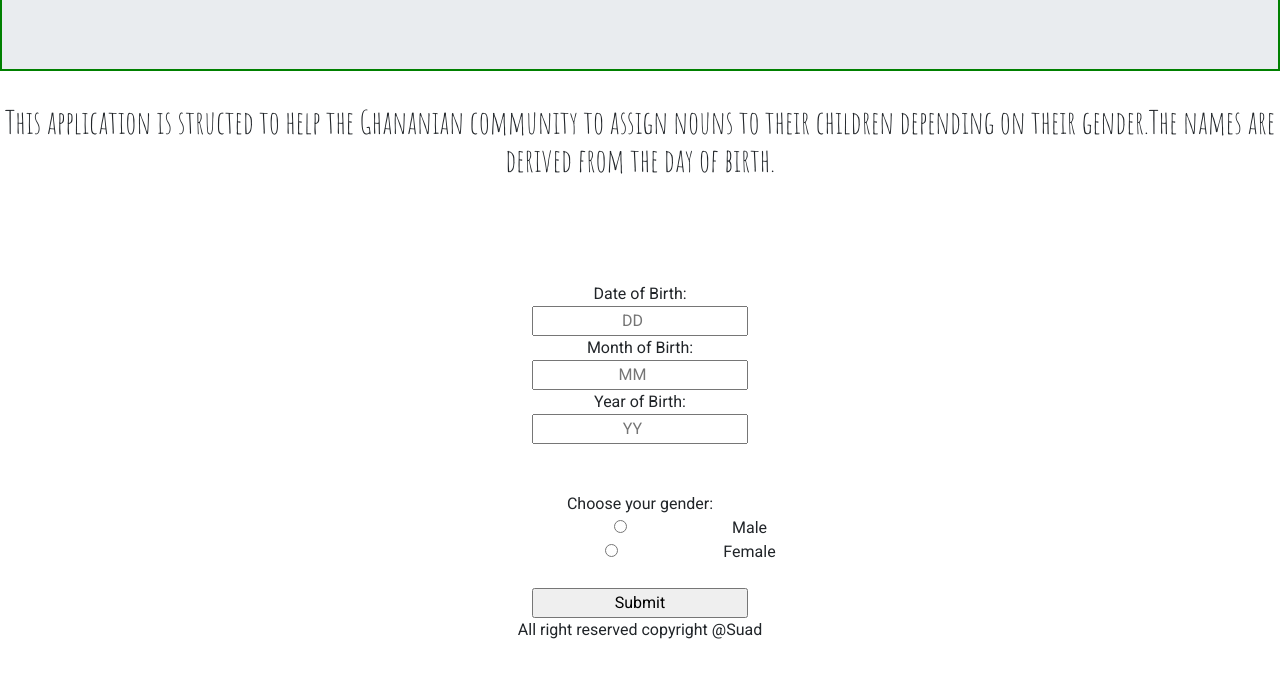
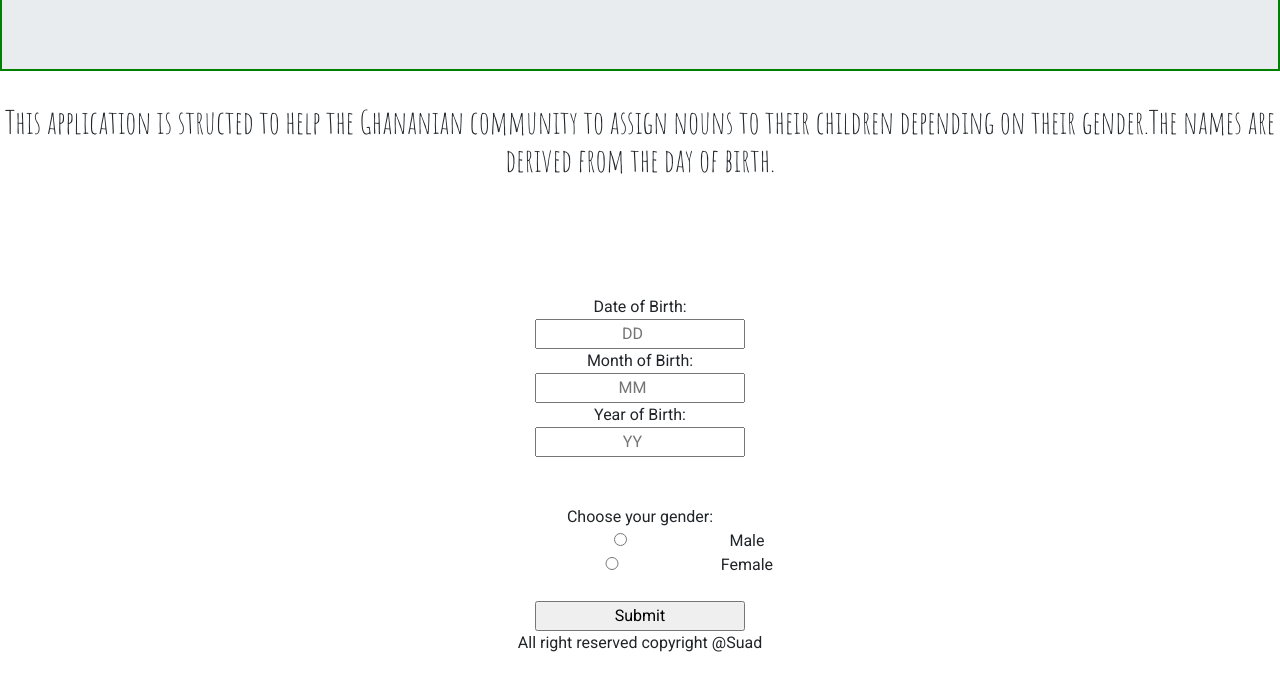
Before and after one commit to suad7/Akan, a plain HTML site: page index.html in a window 1280 px wide. Shown: the part 117-808 px from the top of the page. Drawn offline with Linux system fonts and the light colour scheme; a script that the page names is missing.

Commit message:
edit siz

```diff
--- a/css/style.css
+++ b/css/style.css
@@ -16,6 +16,6 @@ body {
 }
 form {
   font-family: "Roboto", sans-serif;
-  margin: 8%;
+  margin: 9%;
   text-align: center;
 }
```
